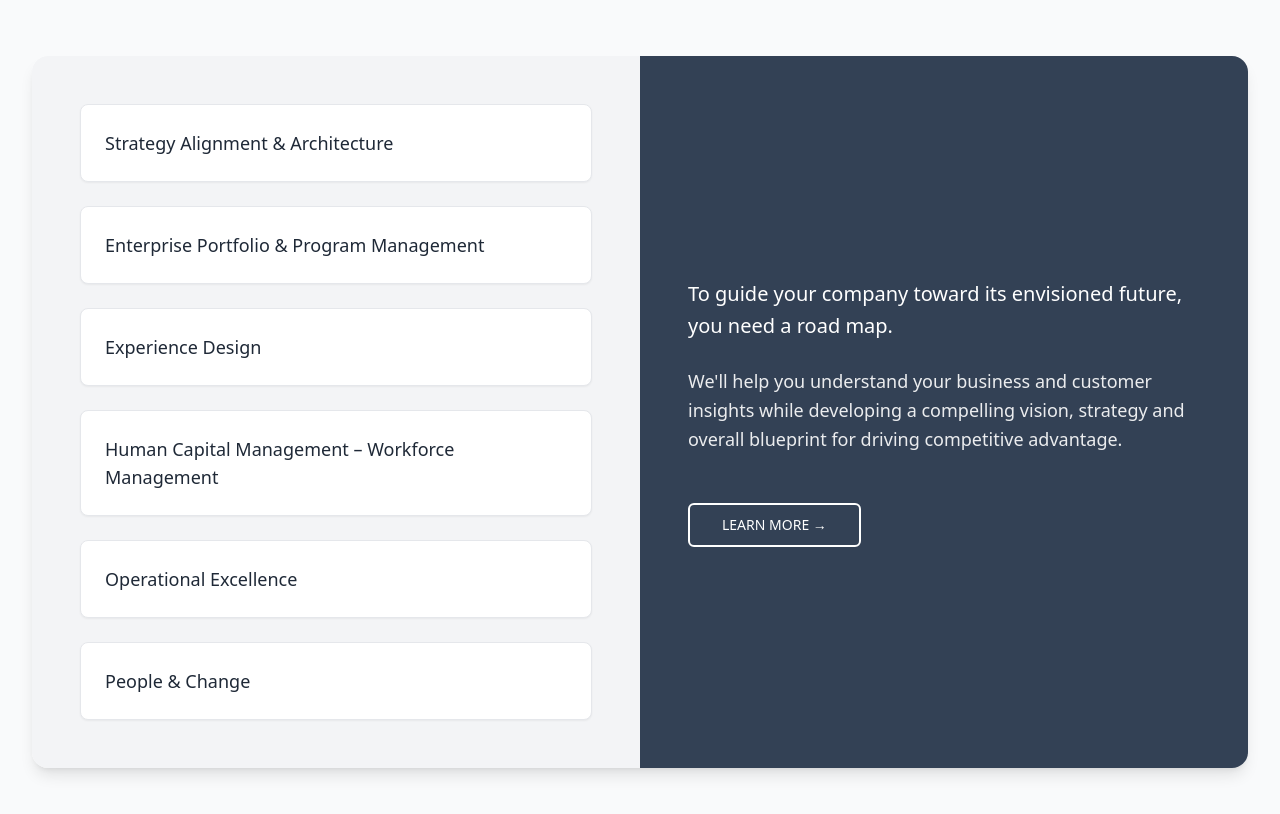
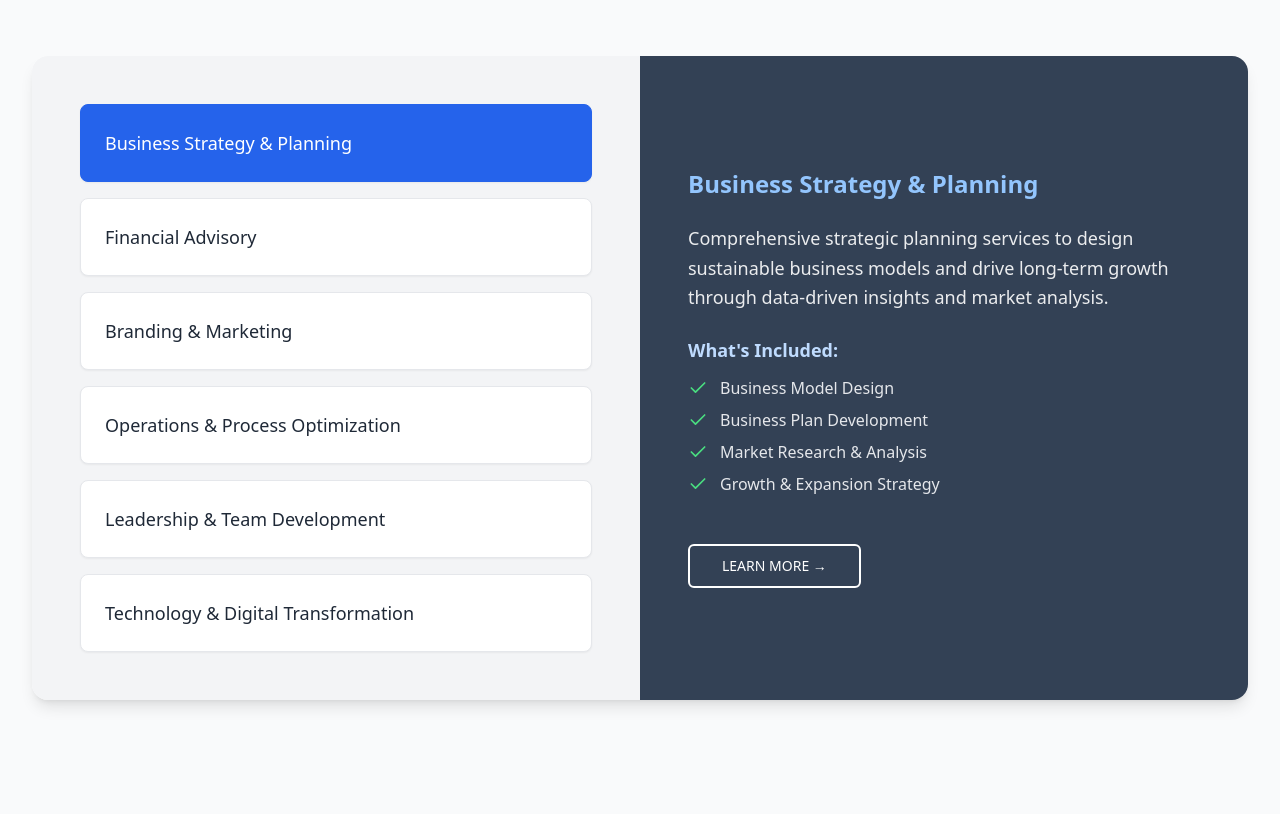
Before and after one commit to DECODERS-HUB/decoders-hub, a React (Vite) app: page / in a window 1280 px wide. Shown: the part 1279-2093 px from the top of the page. Built offline with nearby package versions, Linux system fonts and the light colour scheme; no server answers; the database is empty; a web font is replaced by a local one.

Commit message:
Update service section
Fetch service details from service page and display on hover.

```diff
--- a/src/components/sections/ServicesSection.tsx
+++ b/src/components/sections/ServicesSection.tsx
@@ -1,17 +1,84 @@
-import React from "react";
+import React, { useState } from "react";
 import { Button } from "@/components/ui/button";
 import { Link } from "react-router-dom";
+import { Briefcase, ChartBar, Lightbulb, Handshake, Users, Wrench, Gavel, Rocket, GraduationCap, Check } from "lucide-react";
 
 const services = [
-  "Strategy Alignment & Architecture",
-  "Enterprise Portfolio & Program Management",
-  "Experience Design",
-  "Human Capital Management – Workforce Management",
-  "Operational Excellence",
-  "People & Change"
+  {
+    id: "business-strategy",
+    title: "Business Strategy & Planning",
+    description: "Comprehensive strategic planning services to design sustainable business models and drive long-term growth through data-driven insights and market analysis.",
+    features: [
+      "Business Model Design",
+      "Business Plan Development",
+      "Market Research & Analysis",
+      "Growth & Expansion Strategy"
+    ]
+  },
+  {
+    id: "financial-advisory",
+    title: "Financial Advisory",
+    description: "Expert financial guidance to optimize costs, improve profitability, and secure funding for sustainable business growth and expansion.",
+    features: [
+      "Financial Planning & Budgeting",
+      "Investment Readiness & Fundraising Support",
+      "Cost Optimization",
+      "Profitability Improvement"
+    ]
+  },
+  {
+    id: "branding-marketing",
+    title: "Branding & Marketing",
+    description: "Strategic brand development and comprehensive marketing solutions to enhance your market presence and drive customer acquisition.",
+    features: [
+      "Brand Identity Development",
+      "Marketing Strategy & Execution",
+      "Digital Marketing Guidance",
+      "Customer Acquisition Strategy"
+    ]
+  },
+  {
+    id: "operations-optimization",
+    title: "Operations & Process Optimization",
+    description: "Streamline operations and automate workflows to maximize organizational efficiency and reduce operational costs.",
+    features: [
+      "Business Process Improvement",
+      "Workflow Automation",
+      "Standard Operating Procedures (SOPs)",
+      "Organizational Efficiency"
+    ]
+  },
+  {
+    id: "leadership-development",
+    title: "Leadership & Team Development",
+    description: "Build strong leadership capabilities and foster high-performing team cultures that drive organizational success.",
+    features: [
+      "Leadership Coaching",
+      "Team Building & Culture Development",
+      "Talent Management Support",
+      "HR Policy Guidance"
+    ]
+  },
+  {
+    id: "digital-transformation",
+    title: "Technology & Digital Transformation",
+    description: "Navigate digital transformation with strategic technology integration and automation solutions for modern business challenges.",
+    features: [
+      "Digitalization Consulting",
+      "Technology Integration",
+      "Automation Solutions",
+      "IT Systems Optimization"
+    ]
+  }
 ];
 
 const ServicesSection = () => {
+  const [selectedService, setSelectedService] = useState(services[0]);
+
+  const handleServiceClick = (service: typeof services[0]) => {
+    setSelectedService(service);
+  };
+
   return (
     <section className="py-32 bg-gray-50">
       <div className="container-custom">
@@ -22,30 +89,48 @@ const ServicesSection = () => {
         <div className="grid lg:grid-cols-2 gap-0 bg-white rounded-2xl overflow-hidden shadow-lg">
           {/* Services List */}
           <div className="bg-gray-100 p-8 lg:p-12">
-            <div className="space-y-6">
-              {services.map((service, index) => (
+            <div className="space-y-4">
+              {services.map((service) => (
                 <div
-                  key={index}
-                  className="bg-white p-6 rounded-lg shadow-sm border border-gray-200 hover:shadow-md transition-shadow"
+                  key={service.id}
+                  onClick={() => handleServiceClick(service)}
+                  onMouseEnter={() => handleServiceClick(service)}
+                  className={`p-6 rounded-lg shadow-sm border cursor-pointer transition-all duration-300 ${
+                    selectedService.id === service.id
+                      ? 'bg-blue-600 text-white border-blue-600 shadow-md'
+                      : 'bg-white text-gray-800 border-gray-200 hover:shadow-md hover:border-blue-300'
+                  }`}
                 >
-                  <h3 className="text-lg font-medium text-gray-800">
-                    {service}
+                  <h3 className="text-lg font-medium">
+                    {service.title}
                   </h3>
                 </div>
               ))}
             </div>
           </div>
 
-          {/* Description Content */}
+          {/* Service Details */}
           <div className="bg-slate-700 p-8 lg:p-12 text-white flex flex-col justify-center">
             <div className="space-y-6">
-              <p className="text-xl leading-relaxed">
-                To guide your company toward its envisioned future, you need a road map.
+              <h3 className="text-2xl font-bold text-blue-300">
+                {selectedService.title}
+              </h3>
+
+              <p className="text-lg leading-relaxed opacity-90">
+                {selectedService.description}
               </p>
 
-              <p className="text-lg leading-relaxed opacity-90">
-                We'll help you understand your business and customer insights while developing a compelling vision, strategy and overall blueprint for driving competitive advantage.
-              </p>
+              <div className="space-y-3">
+                <h4 className="text-lg font-semibold text-blue-200">What's Included:</h4>
+                <div className="space-y-2">
+                  {selectedService.features.map((feature, index) => (
+                    <div key={index} className="flex items-start">
+                      <Check className="h-5 w-5 text-green-400 mr-3 mt-0.5 flex-shrink-0" />
+                      <span className="text-gray-200">{feature}</span>
+                    </div>
+                  ))}
+                </div>
+              </div>
 
               <div className="pt-6">
                 <Button
```
